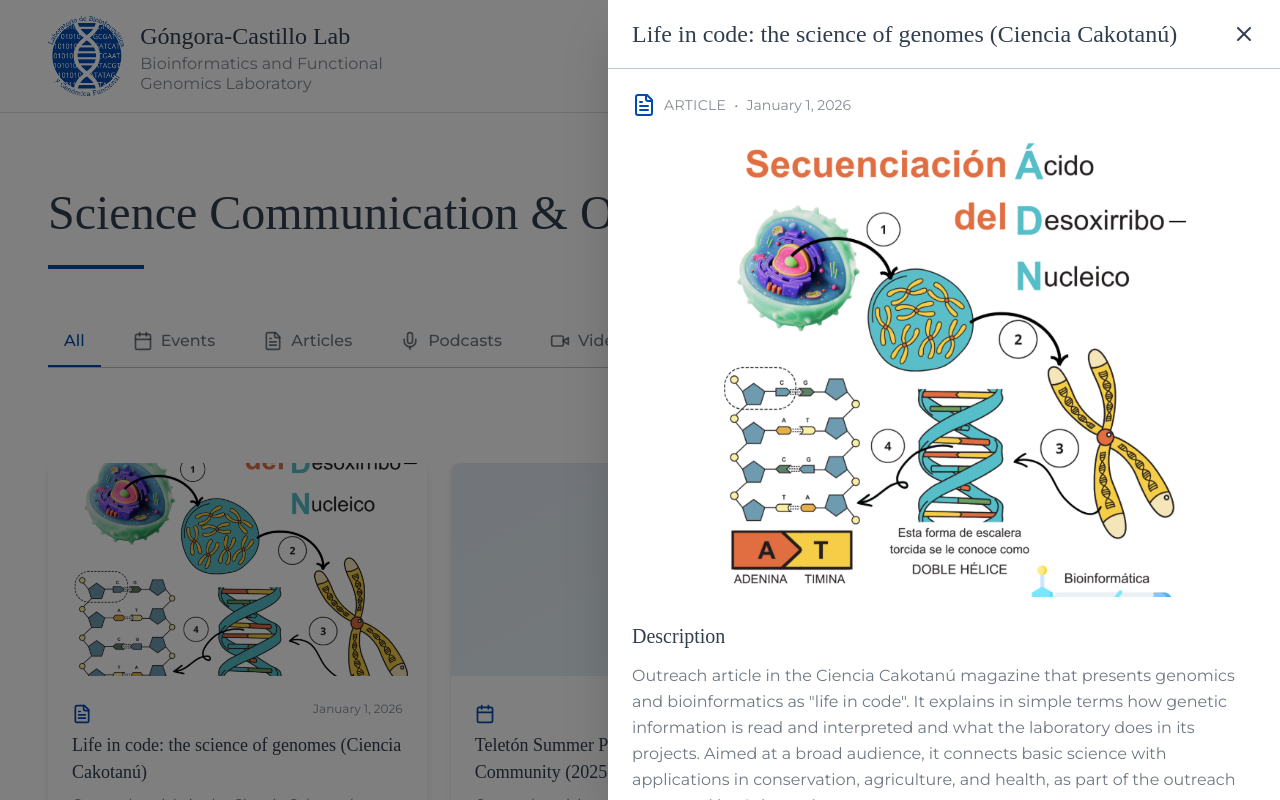
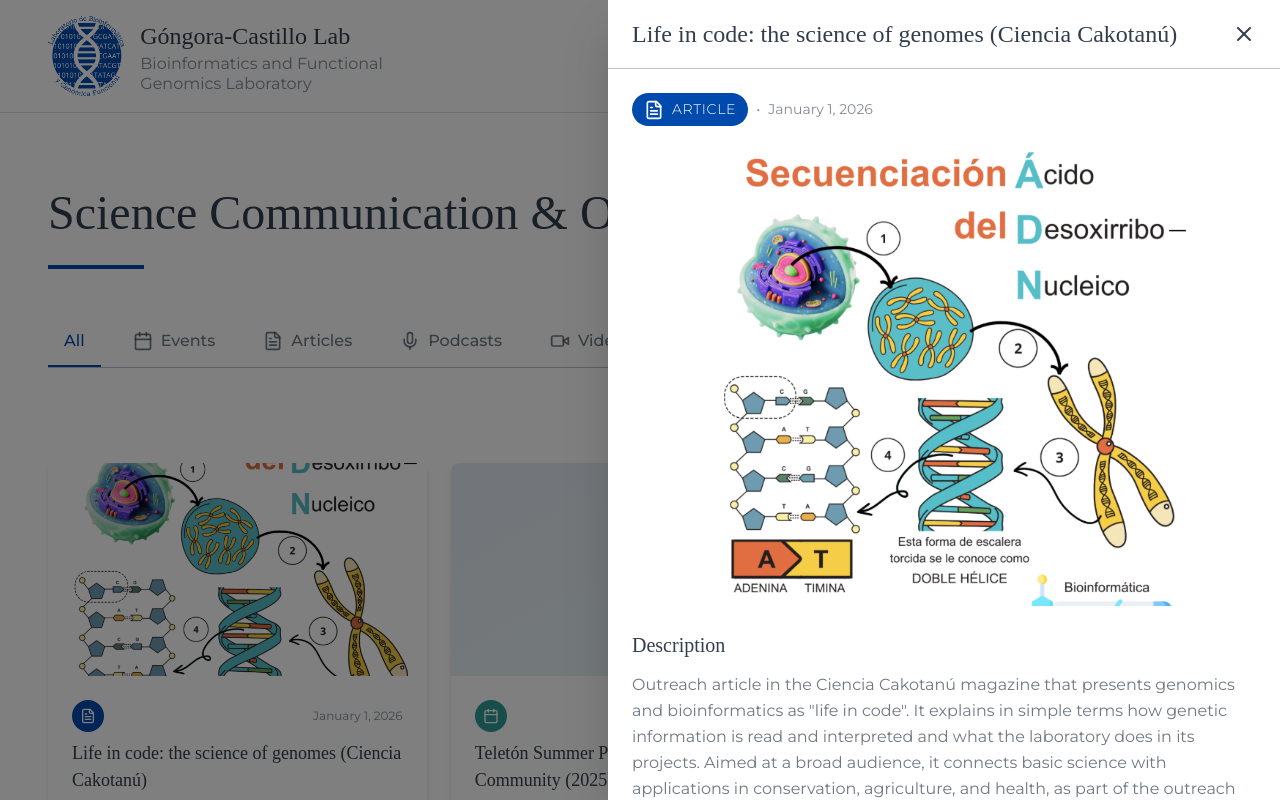
Before and after one commit to gongoracastillolab/gongoracastillolab.github.io, a React (Vite) app: page /outreach in a window 1280 px wide. Both pictures are taken after a click on the element 237 px from the left and 678 px from the top of the page. Shown: the top 800 px of the page. Built offline with nearby package versions, Linux system fonts and the light colour scheme; a web font is replaced by a local one.

Commit message:
UI/ux details for better visualization

```diff
--- a/src/data/outreach.en.json
+++ b/src/data/outreach.en.json
@@ -1,19 +1,5 @@
 {
   "items": [
-    {
-      "id": "cicy-casa-abierta-2023-2025",
-      "type": "event",
-      "title": "CICY Open House (2023-2025)",
-      "description": "Open house activity at the Center for Scientific Research of Yucatán where the laboratory participates with booths and workshops to share bioinformatics and genomics research with the general public.\n\nIncludes demonstrations, outreach materials, and direct engagement with the community to bring the science carried out in the department closer to the public.",
-      "date": "2024-06-01",
-      "url": "https://photos.app.goo.gl/VMoMioZwDeRDbqHz6",
-      "urls": ["https://photos.app.goo.gl/VMoMioZwDeRDbqHz6", "https://photos.app.goo.gl/JMX79yHvzZkFpuN66"],
-      "image": null,
-      "images": [
-        {"src": "Foto-Grupo-2025.jpg", "caption": "Lab team at CICY Open House 2025."},
-        {"src": "Foto-Grupo-2024.jpg", "caption": "Lab booth during Open House 2024."}
-      ]
-    },
     {
       "id": "cicy-casa-abierta-2023",
       "type": "event",
--- a/src/data/outreach.json
+++ b/src/data/outreach.json
@@ -1,19 +1,5 @@
 {
   "items": [
-    {
-      "id": "cicy-casa-abierta-2023-2025",
-      "type": "event",
-      "title": "CICY Casa Abierta (2023-2025)",
-      "description": "Actividad de puertas abiertas del Centro de Investigación Científica de Yucatán en la que el laboratorio participa con stands y talleres para dar a conocer la investigación en bioinformática y genómica al público general.\n\nIncluye demostraciones, material divulgativo y contacto directo con la comunidad para acercar la ciencia que se realiza en el departamento.",
-      "date": "2024-06-01",
-      "url": "https://photos.app.goo.gl/VMoMioZwDeRDbqHz6",
-      "urls": ["https://photos.app.goo.gl/VMoMioZwDeRDbqHz6", "https://photos.app.goo.gl/JMX79yHvzZkFpuN66"],
-      "image": null,
-      "images": [
-        {"src": "Foto-Grupo-2025.jpg", "caption": "Equipo del laboratorio en CICY Casa Abierta 2025."},
-        {"src": "Foto-Grupo-2024.jpg", "caption": "Stand del laboratorio durante la Casa Abierta 2024."}
-      ]
-    },
     {
       "id": "cicy-casa-abierta-2023",
       "type": "event",
--- a/src/i18n/locales/en/translation.json
+++ b/src/i18n/locales/en/translation.json
@@ -151,7 +151,11 @@
       "newestFirst": "Newest first",
       "oldestFirst": "Oldest first",
       "sortToggleToNewest": "Switch to newest first",
-      "sortToggleToOldest": "Switch to oldest first"
+      "sortToggleToOldest": "Switch to oldest first",
+      "typeArticle": "ARTICLE",
+      "typeEvent": "EVENT",
+      "typePodcast": "PODCAST",
+      "typeVideo": "VIDEO"
     },
     "publicationDetail": {
       "title": "Publication Details",
--- a/src/i18n/locales/es/translation.json
+++ b/src/i18n/locales/es/translation.json
@@ -151,7 +151,11 @@
       "newestFirst": "Más recientes primero",
       "oldestFirst": "Más antiguos primero",
       "sortToggleToNewest": "Cambiar a más recientes primero",
-      "sortToggleToOldest": "Cambiar a más antiguos primero"
+      "sortToggleToOldest": "Cambiar a más antiguos primero",
+      "typeArticle": "ARTÍCULO",
+      "typeEvent": "EVENTO",
+      "typePodcast": "PODCAST",
+      "typeVideo": "VIDEO"
     },
     "publicationDetail": {
       "title": "Detalles de la Publicación",
--- a/src/pages/Outreach.tsx
+++ b/src/pages/Outreach.tsx
@@ -89,6 +89,16 @@ export default function Outreach() {
     }
   }
 
+  const getTypeStyle = (type: string): { chipBgClass: string; labelKey: string } => {
+    switch (type) {
+      case 'article': return { chipBgClass: 'bg-cobalt-blue', labelKey: 'outreach.typeArticle' }
+      case 'event': return { chipBgClass: 'bg-verdigris', labelKey: 'outreach.typeEvent' }
+      case 'podcast': return { chipBgClass: 'bg-verde-piaget', labelKey: 'outreach.typePodcast' }
+      case 'video': return { chipBgClass: 'bg-charcoal-blue', labelKey: 'outreach.typeVideo' }
+      default: return { chipBgClass: 'bg-cobalt-blue', labelKey: 'outreach.typeArticle' }
+    }
+  }
+
   const containerVariants = {
     hidden: { opacity: 0 },
     visible: {
@@ -176,6 +186,7 @@ export default function Outreach() {
         >
           {sortedItems.map((item) => {
             const Icon = getIcon(item.type)
+            const { chipBgClass } = getTypeStyle(item.type)
             const title = String(item.title ?? '')
             const description = String(item.description ?? '')
 
@@ -183,23 +194,26 @@ export default function Outreach() {
               <motion.div
                 key={item.id}
                 variants={itemVariants}
-                className="card cursor-pointer hover:shadow-lg transition-shadow"
+                className="group/card card cursor-pointer hover:shadow-xl transition-all duration-300"
                 onClick={() => setSelectedItem(item)}
               >
                 {(item.image || (item.images?.length ? item.images[0].src : null)) ? (
-                  <img
-                    src={item.image || item.images![0].src}
-                    alt={title}
-                    className="card-image-top w-full aspect-video object-cover"
-                  />
+                  <div className="card-image-top w-full aspect-video overflow-hidden relative">
+                    <img
+                      src={item.image || item.images![0].src}
+                      alt={title}
+                      className="w-full h-full object-cover transition-transform duration-300 group-hover/card:scale-105"
+                    />
+                    <div className="absolute inset-0 bg-charcoal-blue/0 group-hover/card:bg-charcoal-blue/10 transition-colors duration-300 pointer-events-none" aria-hidden />
+                  </div>
                 ) : (
-                  <div className="card-image-top w-full aspect-video bg-gradient-to-br from-cobalt-blue/10 to-verdigris/10 flex items-center justify-center">
-                    <Icon className="w-16 h-16 text-cobalt-blue" strokeWidth={1.5} />
-                  </div>
+                  <div className="card-image-top w-full aspect-video bg-gradient-to-br from-cobalt-blue/10 to-verdigris/10 group-hover/card:from-cobalt-blue/15 group-hover/card:to-verdigris/15 transition-colors duration-300" />
                 )}
                 <div className="card-body">
-                  <div className="flex items-start justify-between mb-2">
-                    <Icon className="w-5 h-5 text-cobalt-blue flex-shrink-0 mt-1" strokeWidth={2} />
+                  <div className="flex items-center justify-between gap-2 mb-2">
+                    <span className={`inline-flex items-center justify-center w-8 h-8 rounded-full text-white flex-shrink-0 ${chipBgClass}`} aria-hidden>
+                      <Icon className="w-4 h-4" strokeWidth={2} />
+                    </span>
                     <span className="text-xs text-charcoal-blue/60">{formatDate(item.date)}</span>
                   </div>
                   <h3 className="font-serif text-lg font-medium text-charcoal-blue mb-2">
@@ -233,14 +247,17 @@ export default function Outreach() {
         {selectedItem && (
           <div className="space-y-6">
             <div>
-              <div className="flex items-center space-x-2 mb-4">
+              <div className="flex items-center flex-wrap gap-2 mb-4">
                 {(() => {
                   const Icon = getIcon(selectedItem.type)
-                  return <Icon className="w-6 h-6 text-cobalt-blue" strokeWidth={2} />
+                  const { chipBgClass, labelKey } = getTypeStyle(selectedItem.type)
+                  return (
+                    <span className={`inline-flex items-center gap-2 px-3 py-1.5 rounded-full text-white ${chipBgClass}`}>
+                      <Icon className="w-5 h-5" strokeWidth={2} />
+                      <span className="font-sans font-light text-sm uppercase tracking-wider">{t(labelKey)}</span>
+                    </span>
+                  )
                 })()}
-                <span className="text-sm text-charcoal-blue/60 uppercase tracking-wide">
-                  {selectedItem.type}
-                </span>
                 <span className="text-sm text-charcoal-blue/60">•</span>
                 <span className="text-sm text-charcoal-blue/60">{formatDate(selectedItem.date)}</span>
               </div>
--- a/src/pages/Research.tsx
+++ b/src/pages/Research.tsx
@@ -125,7 +125,7 @@ export default function Research() {
                   <motion.div
                     key={project.id}
                     variants={itemVariants}
-                    className="group py-8 px-6 lg:px-8 hover:bg-white-smoke/60 transition-colors rounded-lg -mx-4"
+                    className="group py-8 px-6 lg:px-8 bg-white-smoke hover:bg-border-gray hover:shadow-md transition-colors transition-shadow duration-300 rounded-2xl -mx-4"
                   >
                     <div className={`grid grid-cols-1 lg:grid-cols-2 gap-8 lg:gap-12 items-center ${!isEven ? 'lg:grid-flow-dense' : ''}`}>
                       {/* Left Column - Text Content */}
@@ -162,7 +162,7 @@ export default function Research() {
                           {(project.tags as string[]).map((tag: string, tagIndex: number) => (
                             <span
                               key={tagIndex}
-                              className="px-3 py-1.5 bg-white-smoke text-charcoal-blue rounded-full text-sm font-sans"
+                              className="px-3 py-1.5 bg-white/90 text-charcoal-blue rounded-full text-sm font-sans"
                             >
                               {tag}
                             </span>
@@ -172,7 +172,7 @@ export default function Research() {
 
                       {/* Right Column - Image/Visual */}
                       <div className={`${!isEven ? 'lg:col-start-1 lg:row-start-1' : ''}`}>
-                        <div className="relative w-full max-w-md mx-auto aspect-[4/3] lg:aspect-[4/4] rounded-lg overflow-hidden bg-gradient-to-br bg-white-smoke group-hover:shadow-2xl transition-all duration-300">
+                        <div className="relative w-full max-w-md mx-auto aspect-[4/3] lg:aspect-[4/4] rounded-xl overflow-hidden bg-white-smoke group-hover:shadow-xl transition-all duration-300">
                           {project.image ? (
                             <img
                               src={`${baseUrl}${project.image}`}
```
Also changed, not shown: src/pages/Publications.tsx (+7 -7 lines).
